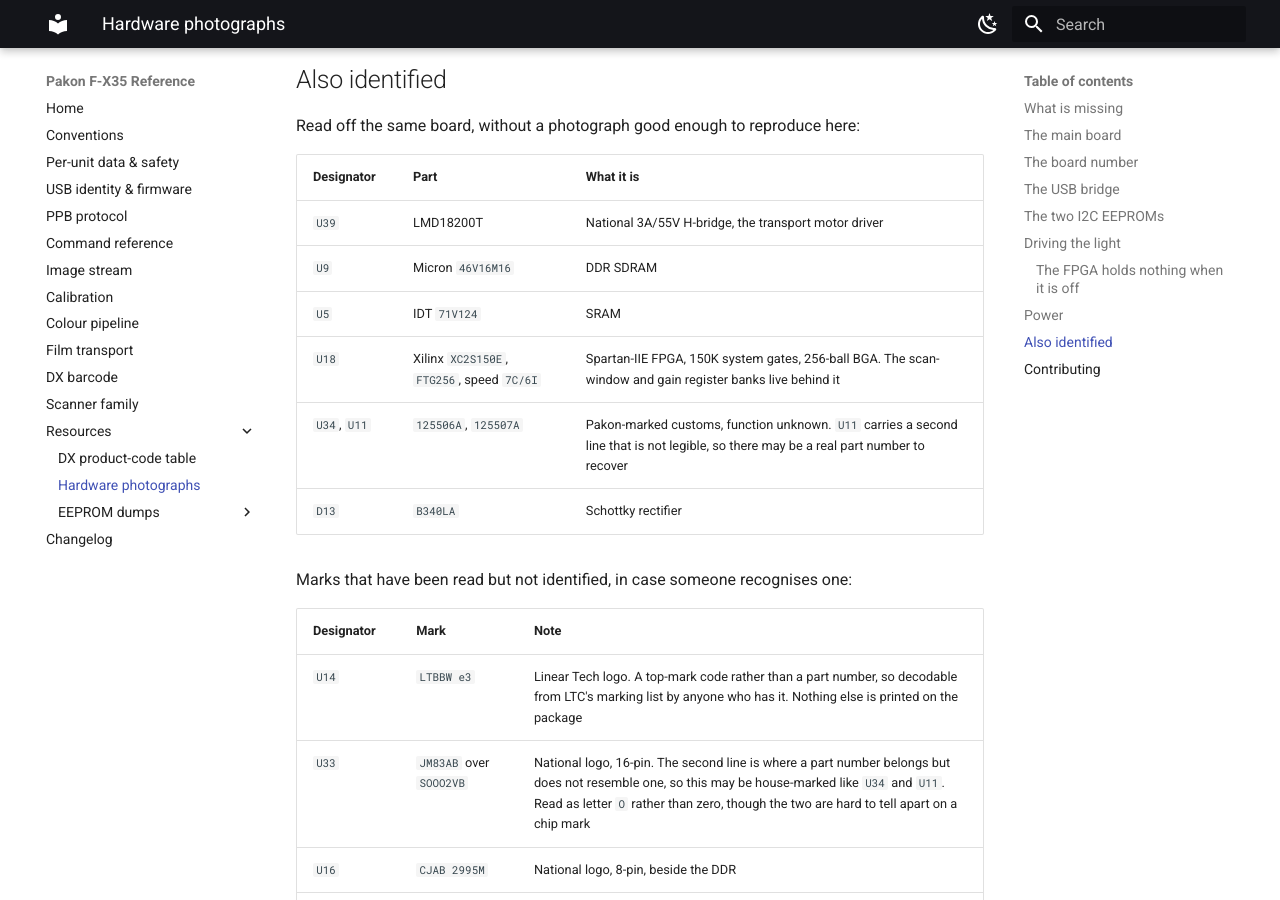
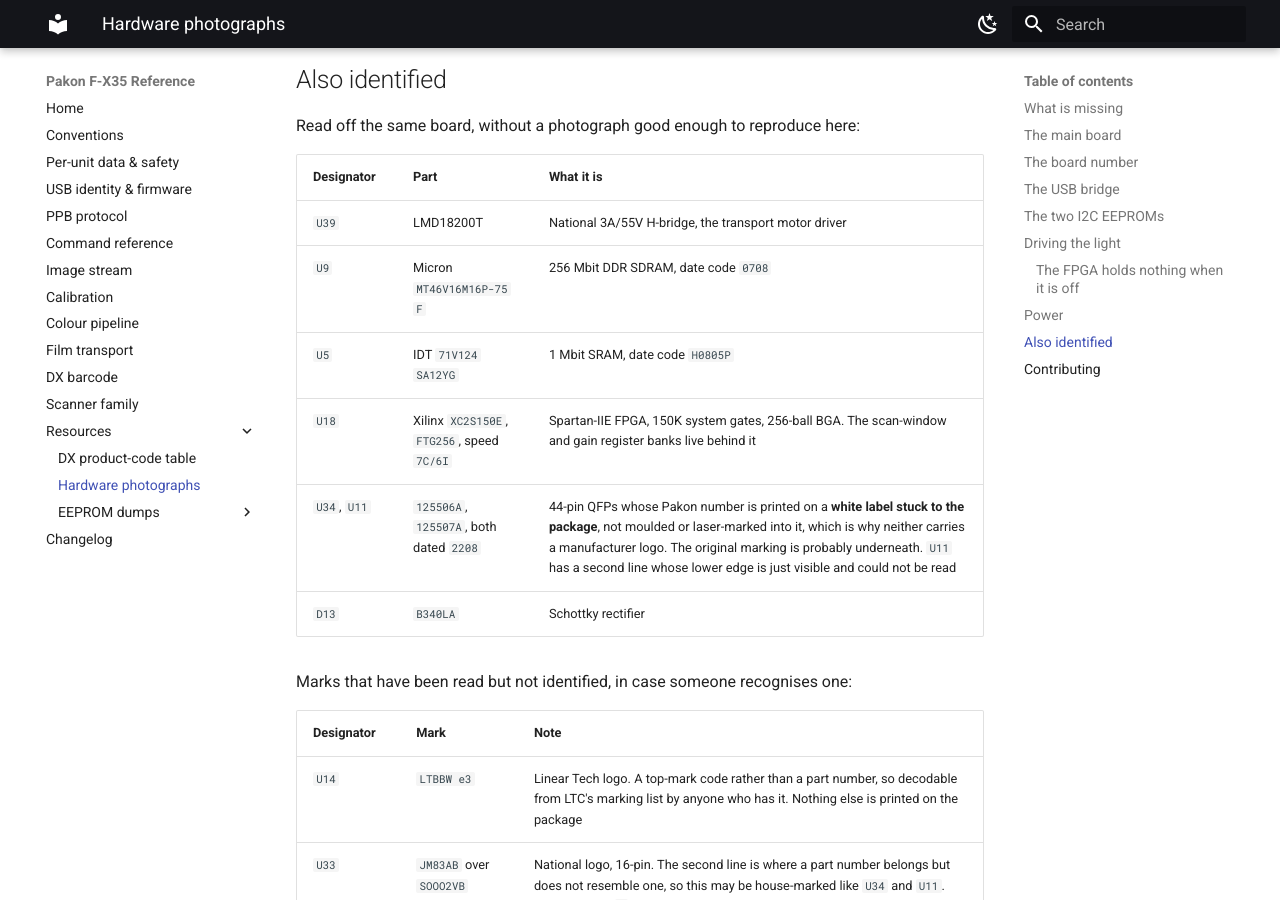
Before and after one commit to alibosworth/pakon-reference, an MkDocs documentation site: the page built from docs/resources/hardware-images.md, in a window 1280 px wide and 900 px high, scrolled down 7587 px. Built offline with MkDocs 1.6.1 and Material for MkDocs 9.7.7, drawn with Linux system fonts in a browser that asks for light colours; some of the changed text lies outside the part shown.

Commit message:
Verify every part number against the full-resolution photograph
U5 and U9 were transcribed from the low-resolution overview and are now
checked at full size: IDT 71V124 SA12YG and Micron MT46V16M16P-75 F, both
with their date codes. D13 and the X9015U pots are confirmed the same way.

U34 turns out to carry its Pakon number on a white label stuck to the
package rather than marked into it, which explains the missing
manufacturer logo and means the real part number is probably underneath.
That is a better lead than calling it house-marked.

```diff
--- a/docs/resources/hardware-images.md
+++ b/docs/resources/hardware-images.md
@@ -1,9 +1,8 @@
 # Hardware photographs
 
-Photographs of the inside of a real scanner, taken for this reference. They
-are here to make claims about the hardware checkable: where a board number is
-printed, which parts are fitted, and what a reader will actually see when they
-open their own machine.
+Photographs of the inside of a scanner, taken for this reference, so that
+claims about the hardware can be checked rather than taken on trust. They also
+give an owner something to compare against when they open their own machine.
 
 Everything on this page is **one F-135+**, serial 16402, photographed from the
 component side of its main board on 24 August 2026. Getting to that view needs
@@ -131,10 +130,10 @@ Read off the same board, without a photograph good enough to reproduce here:
 | Designator | Part | What it is |
 |---|---|---|
 | `U39` | LMD18200T | National 3A/55V H-bridge, the transport motor driver |
-| `U9` | Micron `46V16M16` | DDR SDRAM |
-| `U5` | IDT `71V124` | SRAM |
+| `U9` | Micron `MT46V16M16P-75 F` | 256 Mbit DDR SDRAM, date code `0708` |
+| `U5` | IDT `71V124 SA12YG` | 1 Mbit SRAM, date code `H0805P` |
 | `U18` | Xilinx `XC2S150E`, `FTG256`, speed `7C/6I` | Spartan-IIE FPGA, 150K system gates, 256-ball BGA. The scan-window and gain register banks live behind it |
-| `U34`, `U11` | `125506A`, `125507A` | Pakon-marked customs, function unknown. `U11` carries a second line that is not legible, so there may be a real part number to recover |
+| `U34`, `U11` | `125506A`, `125507A`, both dated `2208` | 44-pin QFPs whose Pakon number is printed on a **white label stuck to the package**, not moulded or laser-marked into it, which is why neither carries a manufacturer logo. The original marking is probably underneath. `U11` has a second line whose lower edge is just visible and could not be read |
 | `D13` | `B340LA` | Schottky rectifier |
 
 Marks that have been read but not identified, in case someone recognises one:
```
